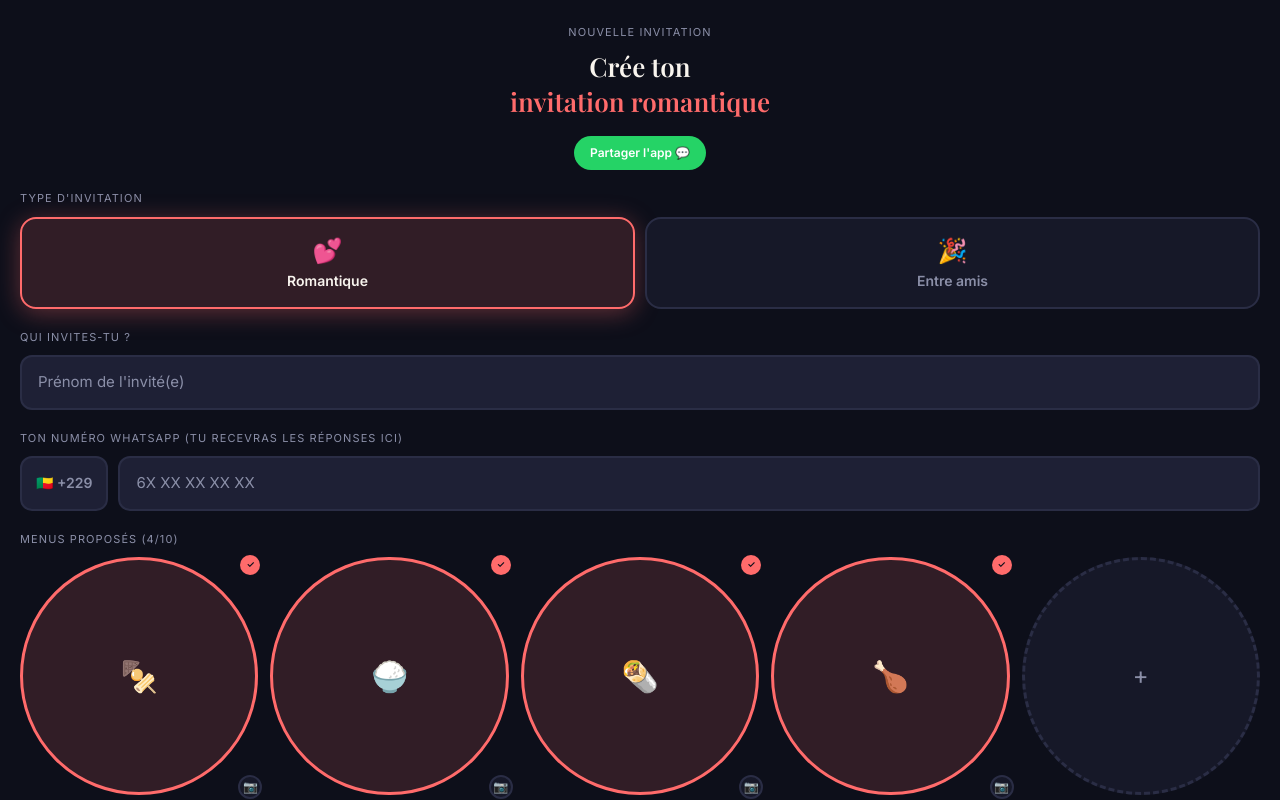
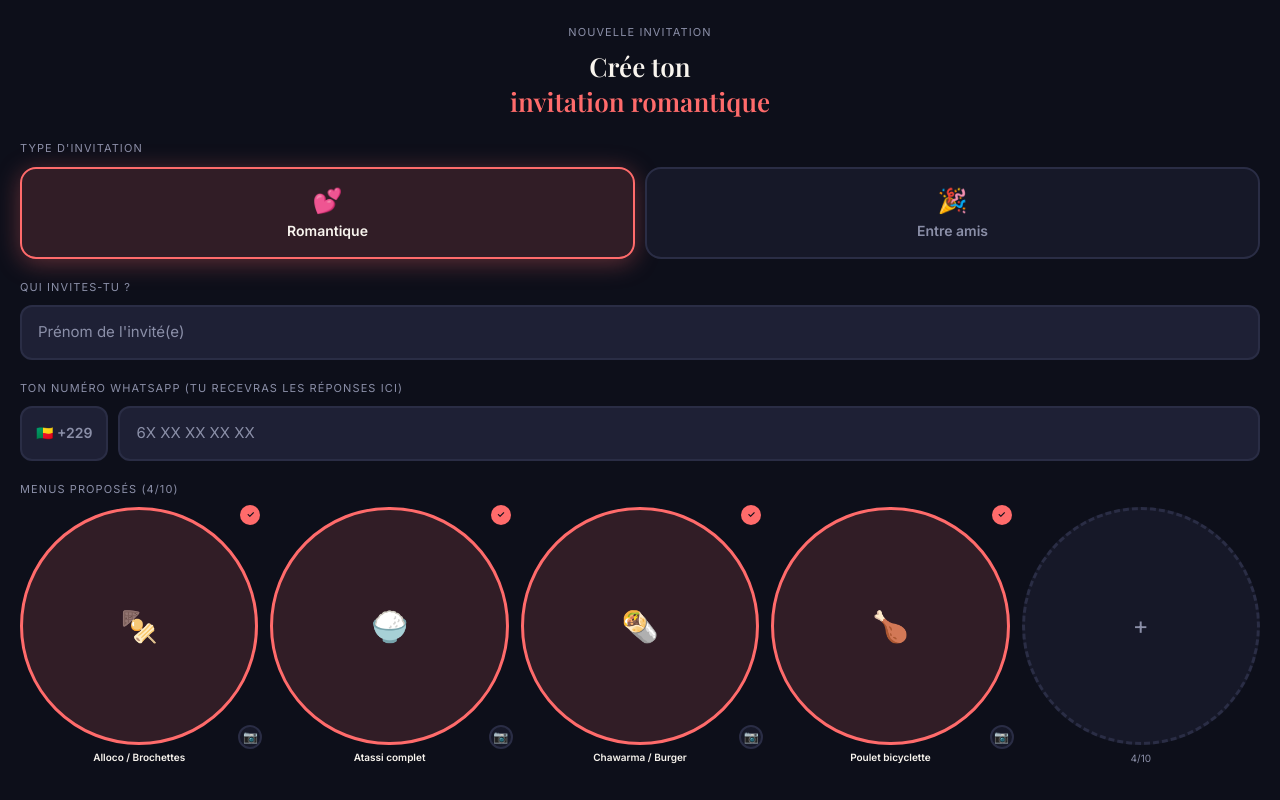
Before and after one commit to Ecomfleurs/date-invitation, a Next.js app: page /create in a window 1280 px wide. Shown: the top 800 px of the page. Built offline with nearby package versions, Linux system fonts and the light colour scheme.

Commit message:
Revert "Add WhatsApp share button for the app on create page"
This reverts commit ee961409ed16f39d288ed33d5fc0d6eb60847f60.

```diff
--- a/app/create/page.js
+++ b/app/create/page.js
@@ -95,15 +95,6 @@ export default function CreatePage() {
             {mode === 'romantic' ? 'invitation romantique' : 'sortie entre amis'}
           </span>
         </h1>
-        <button
-          onClick={() => {
-            const msg = `💌 Invite quelqu'un de spécial à ta façon —\nmenu, date, sortie amis ou rendez-vous romantique... tout en un lien 🍽️💕\n\n👉 ${window.location.origin}/create`
-            window.open(`https://wa.me/?text=${encodeURIComponent(msg)}`, '_blank')
-          }}
-          className="mt-4 inline-flex items-center gap-2 px-4 py-2 rounded-full bg-wa text-white text-[12px] font-semibold"
-        >
-          Partager l'app 💬
-        </button>
       </div>
 
       <Section label="Type d'invitation">
```
